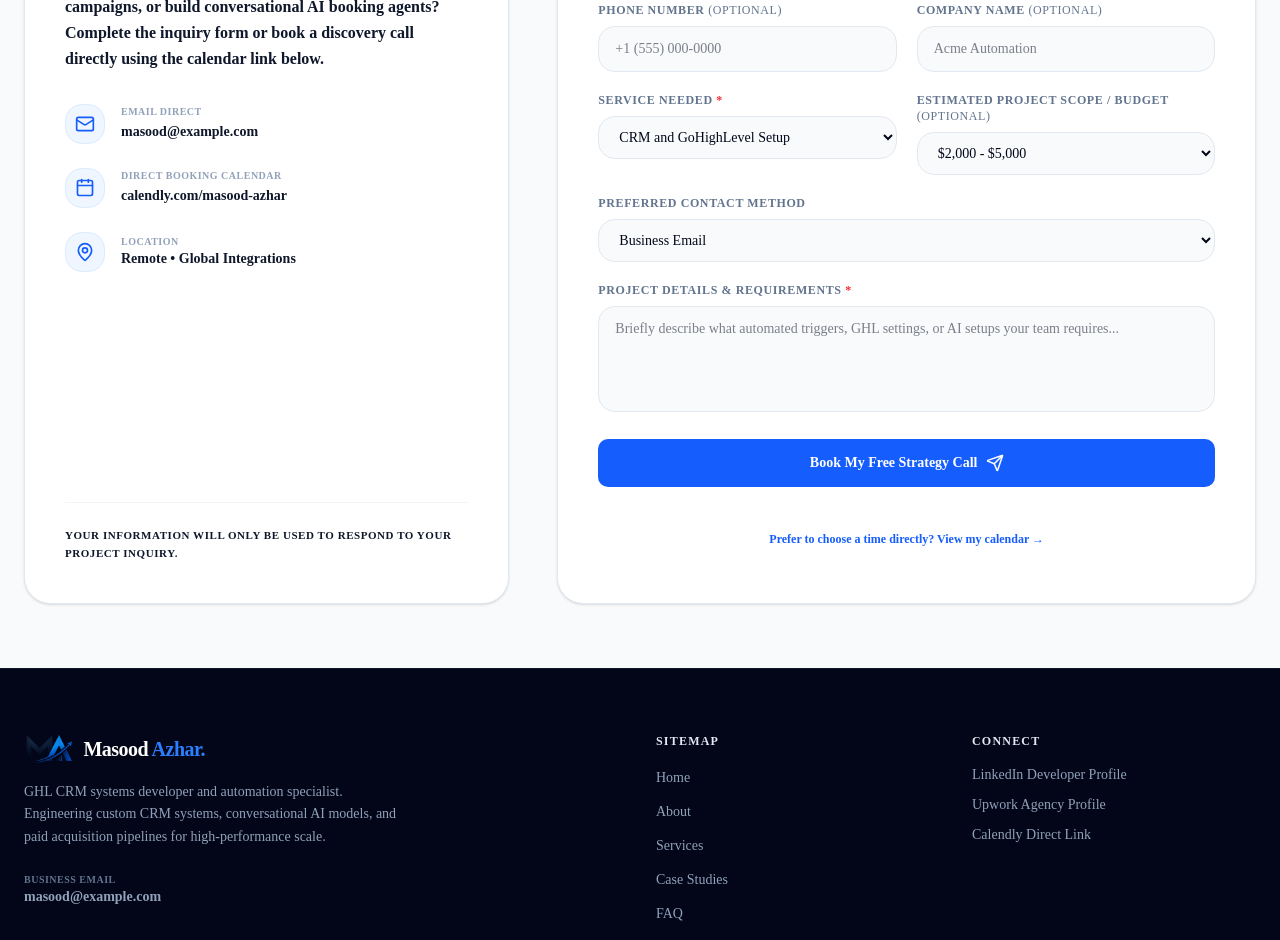
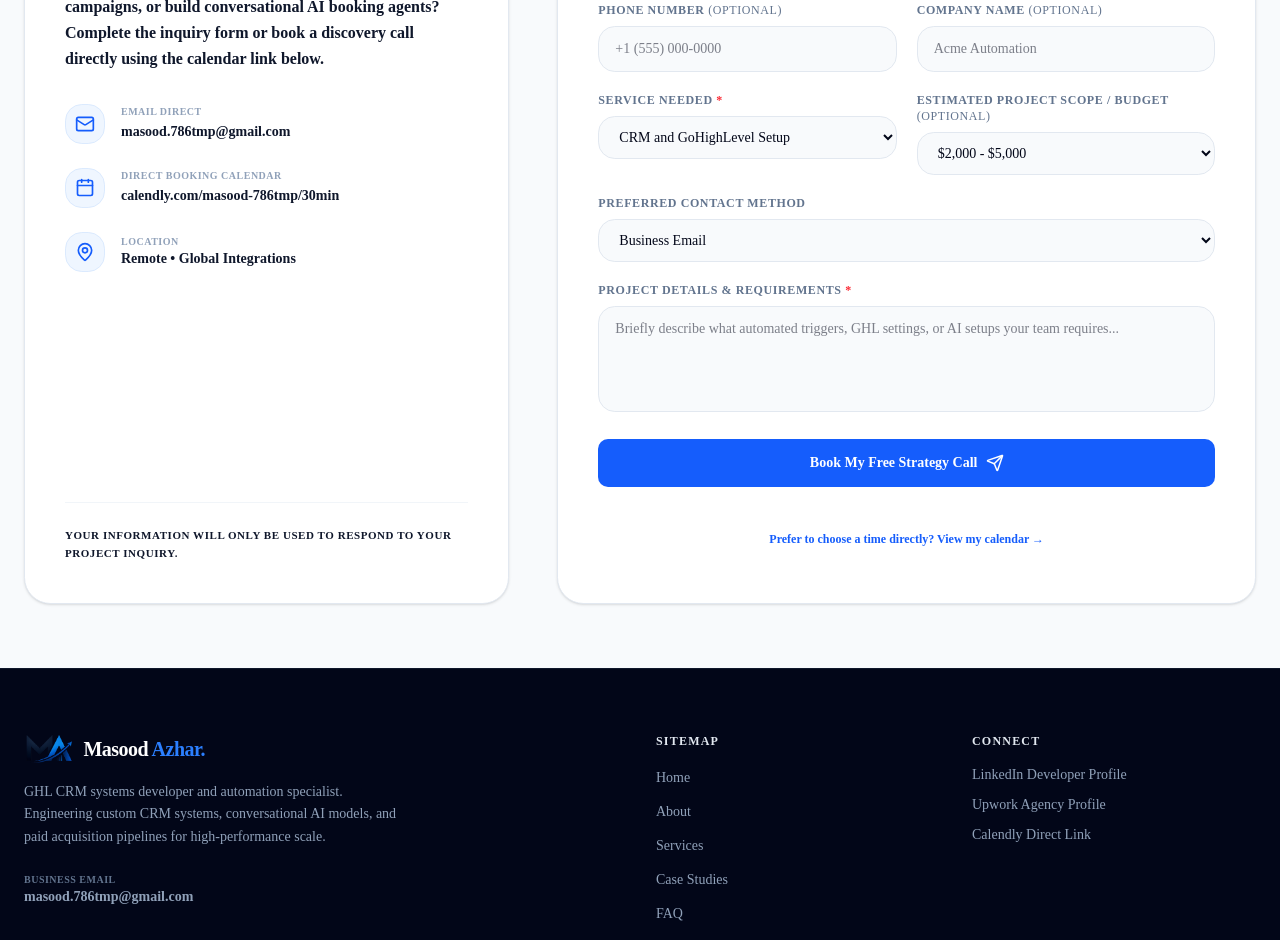
Before and after one commit to MUHAMMADMASOODAZHAR/masood-portfolio, a Next.js app: page / in a window 1280 px wide. Shown: the part 9980-10920 px from the top of the page. Built offline with nearby package versions, Linux system fonts and the light colour scheme.

Commit message:
Update contact information and Calendly link

```diff
--- a/components/Contact.tsx
+++ b/components/Contact.tsx
@@ -92,8 +92,8 @@ export default function Contact() {
                   </div>
                   <div>
                     <div className="text-[10px] uppercase font-bold text-slate-400 tracking-wider">Email Direct</div>
-                    <a href="mailto:masood@example.com" className="text-sm font-bold text-slate-900 dark:text-white hover:underline focus-visible:ring-2 focus-visible:ring-blue-600 rounded-md">
-                      masood@example.com
+                    <a href="mailto:masood.786tmp@gmail.com" className="text-sm font-bold text-slate-900 dark:text-white hover:underline focus-visible:ring-2 focus-visible:ring-blue-600 rounded-md">
+                      masood.786tmp@gmail.com
                     </a>
                   </div>
                 </div>
@@ -104,8 +104,8 @@ export default function Contact() {
                   </div>
                   <div>
                     <div className="text-[10px] uppercase font-bold text-slate-400 tracking-wider">Direct Booking Calendar</div>
-                    <a href="https://calendly.com" target="_blank" rel="noopener noreferrer" className="text-sm font-bold text-slate-900 dark:text-white hover:underline focus-visible:ring-2 focus-visible:ring-blue-600 rounded-md">
-                      calendly.com/masood-azhar
+                    <a href="https://calendly.com/masood-786tmp/30min" target="_blank" rel="noopener noreferrer" className="text-sm font-bold text-slate-900 dark:text-white hover:underline focus-visible:ring-2 focus-visible:ring-blue-600 rounded-md">
+                      calendly.com/masood-786tmp/30min
                     </a>
                   </div>
                 </div>
@@ -178,7 +178,7 @@ export default function Contact() {
                       required
                       value={formState.email}
                       onChange={(e) => setFormState({ ...formState, email: e.target.value })}
-                      placeholder="masood@example.com"
+                      placeholder="you@company.com"
                       className={`w-full bg-slate-50 dark:bg-slate-850 border ${
                         emailError ? "border-rose-500 focus:border-rose-500" : "border-slate-200 dark:border-slate-700/80 focus:border-blue-500"
                       } px-4 py-3 rounded-xl text-sm focus:outline-none text-slate-950 dark:text-white transition-colors duration-200 focus-visible:ring-2 focus-visible:ring-blue-600`}
@@ -311,7 +311,7 @@ export default function Contact() {
                 {/* Alternative Direct Booking */}
                 <div className="text-center pt-2 flex justify-center">
                   <a
-                    href="https://calendly.com"
+                    href="https://calendly.com/masood-786tmp/30min"
                     target="_blank"
                     rel="noopener noreferrer"
                     className={cn(buttonVariants({ variant: "link" }), "text-xs cursor-pointer inline-flex flex-wrap items-center justify-center gap-1.5 whitespace-normal text-center max-w-full px-4")}
--- a/components/Footer.tsx
+++ b/components/Footer.tsx
@@ -56,8 +56,8 @@ export default function Footer() {
             {/* Email Contact */}
             <div className="text-sm pt-2">
               <span className="text-slate-500 font-bold block uppercase text-[10px] tracking-wider">Business Email</span>
-              <a href="mailto:masood@example.com" className="text-slate-350 hover:text-white font-bold hover:underline">
-                masood@example.com
+              <a href="mailto:masood.786tmp@gmail.com" className="text-slate-350 hover:text-white font-bold hover:underline">
+                masood.786tmp@gmail.com
               </a>
             </div>
           </div>
@@ -106,7 +106,7 @@ export default function Footer() {
               </li>
               <li>
                 <a
-                  href="https://calendly.com"
+                  href="https://calendly.com/masood-786tmp/30min"
                   target="_blank"
                   rel="noopener noreferrer"
                   className="text-slate-400 hover:text-white hover:underline transition-colors duration-200 focus-visible:ring-2 focus-visible:ring-blue-600 rounded-md"
```
